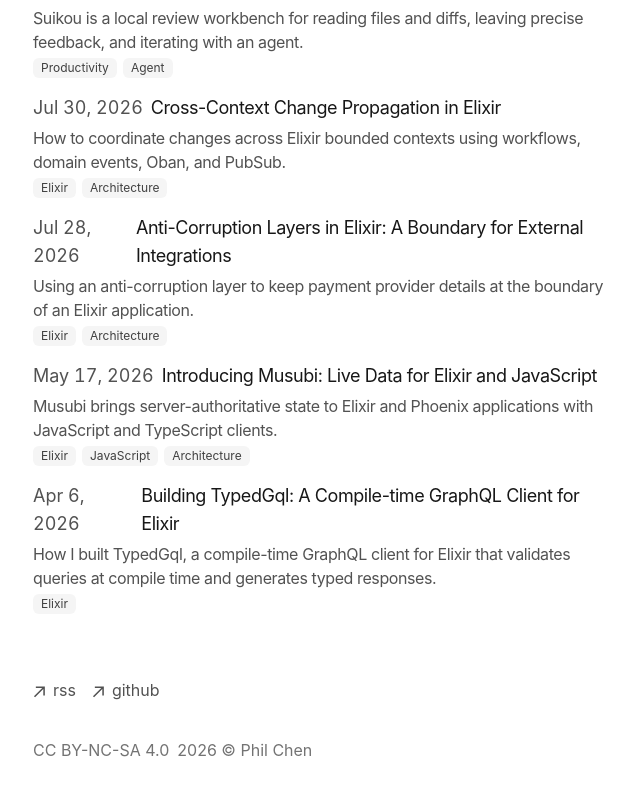
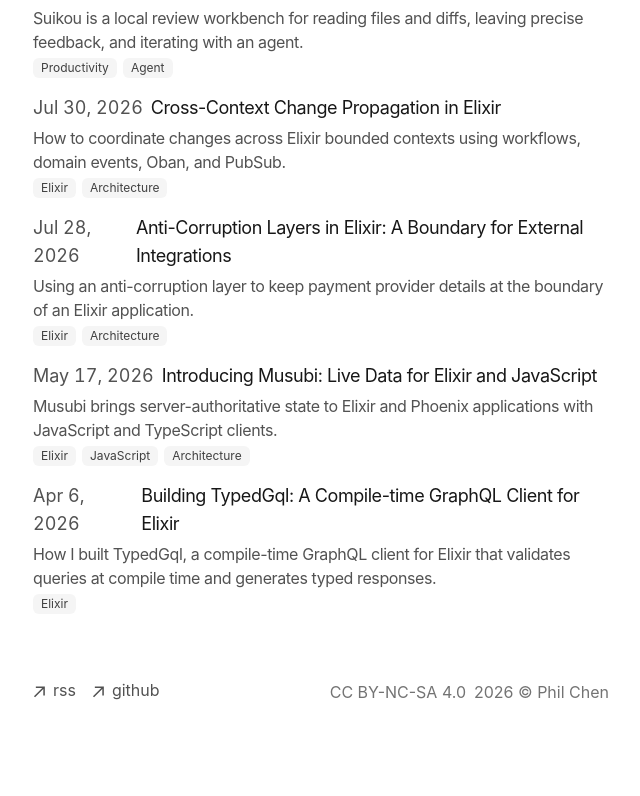
Before and after one commit to fahchen/fahchen, a Next.js app: page / in a window 1280 px wide. Shown: the part 314-1110 px from the top of the page, without its empty margins (319-959 px from the left). After the commit the page ends 1084 px from the top, so only its background shows below. Built offline with nearby package versions, Linux system fonts and the light colour scheme.

Commit message:
fix: align footer content

```diff
--- a/app/components/footer.tsx
+++ b/app/components/footer.tsx
@@ -20,8 +20,8 @@ function ArrowIcon() {
 
 export default function Footer() {
   return (
-    <footer className="mb-16">
-      <ul className="font-sm mt-8 flex flex-col space-x-0 space-y-2 text-neutral-600 md:flex-row md:space-x-4 md:space-y-0 dark:text-neutral-300">
+    <footer className="mt-8 mb-16 flex flex-wrap items-center justify-between gap-x-4 gap-y-2">
+      <ul className="font-sm flex gap-x-4 text-neutral-600 dark:text-neutral-300">
         <li>
           <a
             className="flex items-center transition-all hover:text-neutral-800 dark:hover:text-neutral-100"
@@ -45,7 +45,7 @@ export default function Footer() {
           </a>
         </li>
       </ul>
-      <p className="mt-8 text-neutral-500 dark:text-neutral-400">
+      <p className="text-neutral-500 dark:text-neutral-400">
         <Link
           href="https://creativecommons.org/licenses/by-nc-sa/4.0/"
           className="mr-2"
```
